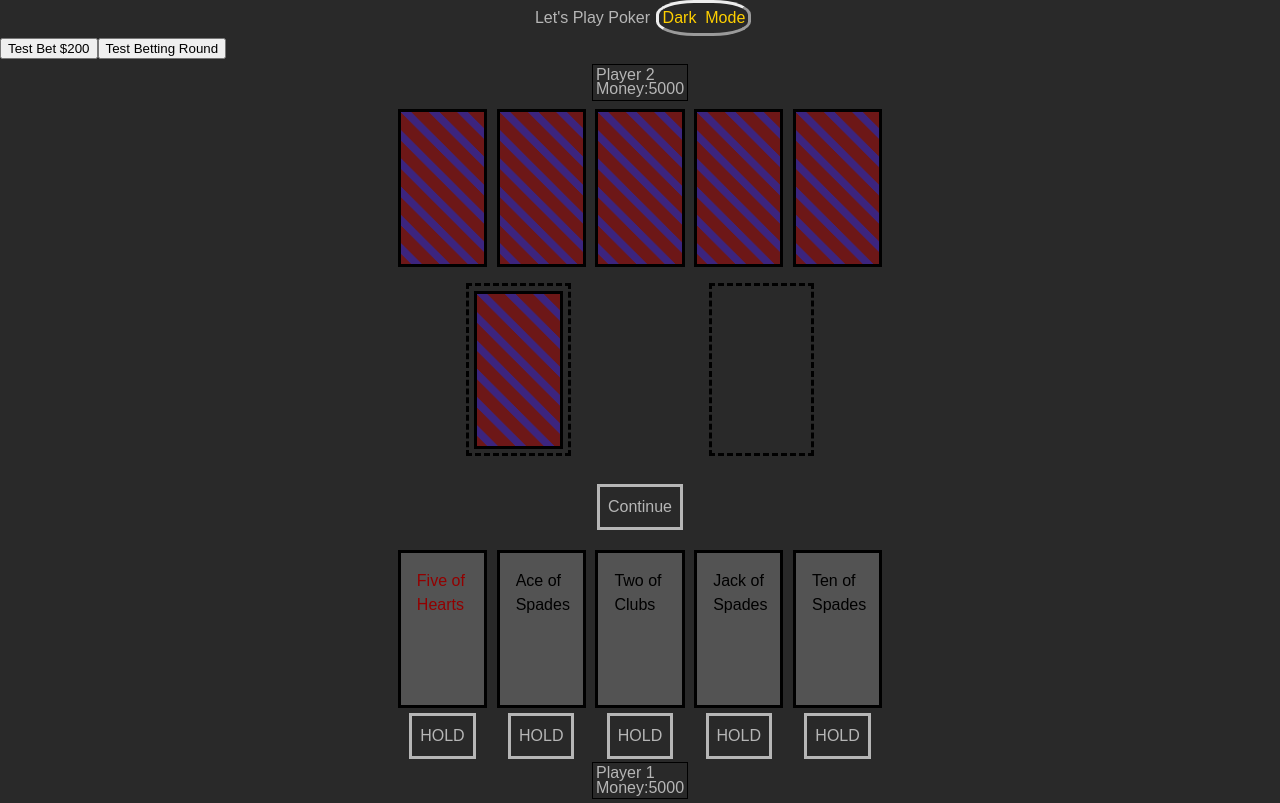
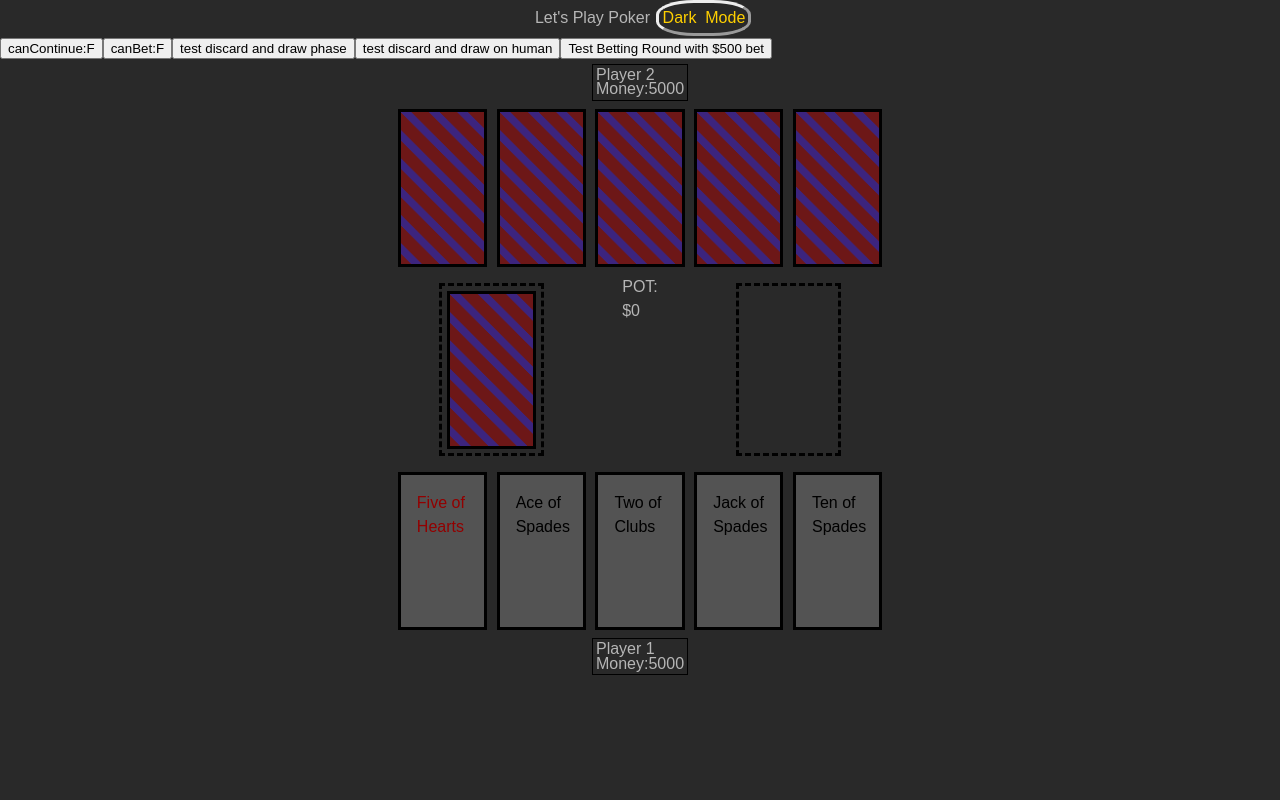
Before and after one commit to ShaneButtCodeNL/poker-app, a React (Create React App) app: page /poker in a window 1280 px wide. Built offline with nearby package versions, Linux system fonts and the light colour scheme.

Commit message:
did discard Next up fix betting

```diff
--- a/src/components/Card.tsx
+++ b/src/components/Card.tsx
@@ -37,13 +37,15 @@ export default function Card(props: any) {
   };
   function makeHold(player: Number) {
     if (+player === 0)
-      return (
+      return props.canDiscard ? (
         <div
           className="cardButton btn"
           onClick={() => holdClickEvent(props.cardPos)}
         >
           {hold ? "HOLD" : "DISCARD"}
         </div>
+      ) : (
+        <div></div>
       );
   }
 
@@ -77,8 +79,8 @@ export default function Card(props: any) {
 
   return (
     <div className="cardZone">
+      {makeHold(props.player)}
       {renderCard()}
-      {makeHold(props.player)}
     </div>
   );
 }
--- a/src/components/DeckArea.tsx
+++ b/src/components/DeckArea.tsx
@@ -31,6 +31,10 @@ export default function DeckArea(props: any) {
       <div id="deckPile" className="deckPosition">
         {renderDeck()}
       </div>
+      <div id="potInfo">
+        POT:
+        <br />${props.pot}
+      </div>
       <div id="discardPile" className="deckPosition">
         {renderDiscard()}
       </div>
--- a/src/components/GameArea.tsx
+++ b/src/components/GameArea.tsx
@@ -1,42 +1,38 @@
-import { useEffect, useState } from "react";
-
+//React
+import { useState } from "react";
+//Components
 import Hand from "./Hand";
 import DeckArea from "./DeckArea";
 import PlayerInfo from "./PlayerInfo";
+//Functions
 import Poker from "../functions/Poker";
 
 function GameArea(props: any) {
-  const getMyBet = async (currentbet: Number, ammountBet: Number) => {
-    /**
-     * FIX JUST FOR TEST
-     */
-    return parseInt(
-      prompt(
-        "Please enter your bet:\nTo Call: $" +
-          (+currentbet - +ammountBet) +
-          "\n"
-      )
-    );
-  };
   ////////////////////////    States    ///////////////////////////////
   //The Deck
   const [deck, setDeck] = useState(null);
   //The Discard Pile
   const [discardPile, setDiscardPile] = useState(null);
-  //Round of play 1 indexed
-  let [turn, setTurn] = useState(1);
+  //Round of play 0 indexed
+  const [round, setRound] = useState(0);
   //Player turn in round 0 indexed
-  let [playerTurn, setPlayerTurn] = useState(0);
+  const [playerTurn, setPlayerTurn] = useState(0);
   //The size of the pot
-  let [pot, setPot] = useState(0);
+  const [pot, setPot] = useState(0);
   //Positions of cards to be kept
   const [holdList, setHoldList] = useState([true, true, true, true, true]);
   //Card design
   const [cardDesign, setCardDesign] = useState(0);
+  //Can bet
+  const [canBet, setCanBet] = useState(false);
+  //Can select cards to discard
+  const [canDiscard, setcanDiscard] = useState(false);
+  //can start a round
+  const [canStart, setCanStart] = useState(true);
   //The game
   const [pokerGame, setPokerGame] = useState(() => {
     return new Poker(props.minBet, props.startMoney, props.numOfPlayers, {
-      setTurn: setTurn,
+      setRound: setRound,
       setPlayerTurn: setPlayerTurn,
       setPot: setPot,
       setHoldList: setHoldList,
@@ -47,15 +43,59 @@ function GameArea(props: any) {
     });
   });
 
-  //Discards selected cards
-  const continueClickEvent = () => {
-    let pos = [];
-    for (let i = 0; i < +holdList.length; i++) {
-      if (!holdList[i]) pos.push(i);
+  const nextRound = () => {
+    setRound((+round + 1) % 5);
+    setCanBet(isBettingRound());
+    setcanDiscard(isDiscardRound());
+    setCanStart(isDrawRound());
+  };
+
+  const isDrawRound = () => {
+    return round === 0;
+  };
+
+  const isDiscardRound = () => {
+    return round === 2;
+  };
+
+  const isBettingRound = () => {
+    return round === 1 || round === 3;
+  };
+
+  const renderDiscardButton = (player: Number) => {
+    if (canDiscard) {
+      if (player) return;
+      return (
+        <div
+          className={"continueButton cardButton btn"}
+          onClick={() => discardClickEvent()}
+        >
+          Discard
+        </div>
+      );
     }
-    pokerGame.discardAndDraw(playerTurn, pos);
+  };
+
+  //Discards selected cards and starts discard and draw phase for computer players
+  const discardClickEvent = () => {
+    pokerGame.discardTurn(getHoldPositions());
+    setcanDiscard(false);
+  };
+
+  /**
+   * Gets a 0 based list of cards to discard
+   * @returns The pos of cards to be discarded
+   */
+  const getHoldPositions = () => {
+    let hp = [...holdList];
+    let discardList = [];
     setHoldList([true, true, true, true, true]);
-    console.log("Deck", deck.size(), "\nDiscard:", discardPile.size());
+    for (let i = 0; i < 5; i++) {
+      if (!hp[i]) {
+        discardList.push(i);
+      }
+    }
+    return discardList;
   };
 
   const renderPlayerInfo = (player: Number) => {
@@ -79,7 +119,8 @@ function GameArea(props: any) {
           mode={props.mode}
           holdList={holdList}
           setHoldList={setHoldList}
-          continueClickEvent={continueClickEvent}
+          renderDiscardButton={renderDiscardButton}
+          canDiscard={canDiscard}
           cardDesign={cardDesign}
         />
       );
@@ -89,19 +130,37 @@ function GameArea(props: any) {
   return (
     <div>
       <div id="playAreaContainer">
-        <button
-          onClick={() => {
-            pokerGame.makeBet(0, 200);
-          }}
-        >
-          Test Bet $200
+        <button onClick={() => setcanDiscard(!canDiscard)}>
+          canContinue:{canDiscard ? "T" : "F"}
+        </button>
+        <button onClick={() => setCanBet(!canBet)}>
+          canBet:{canBet ? "T" : "F"}
         </button>
         <button
           onClick={() => {
-            pokerGame.bettingRound(getMyBet);
+            pokerGame.discardAndDraw(0, getHoldPositions());
+            console.log(
+              "Deck sizes",
+              pokerGame.getDeckSize(),
+              pokerGame.getDiscardPileSize()
+            );
           }}
         >
-          Test Betting Round
+          test discard and draw phase
+        </button>
+        <button
+          onClick={() => {
+            pokerGame.discardTurn(getHoldPositions());
+          }}
+        >
+          test discard and draw on human
+        </button>
+        <button
+          onClick={() => {
+            pokerGame.bettingRound(500);
+          }}
+        >
+          Test Betting Round with $500 bet
         </button>
         <div id="designSelector"></div>
         <div id="playArea">
@@ -120,6 +179,7 @@ function GameArea(props: any) {
                 discardPile={discardPile}
                 cardDesign={cardDesign}
                 mode={props.mode}
+                pot={pot}
               />
             </div>
             <div id="centerPlayAreaBottom">
--- a/src/components/Hand.tsx
+++ b/src/components/Hand.tsx
@@ -7,19 +7,6 @@ export default function Hand(props: any) {
     if (props.player === 2) return "playerThreeHand";
     if (props.player === 1) return "playerTwoHand";
     if (props.player === 0) return "playerOneHand";
-  };
-
-  //Makes button for confirming discard
-  const continueButton = (player) => {
-    if (player) return;
-    return (
-      <div
-        className={"continueButton cardButton btn"}
-        onClick={() => props.continueClickEvent()}
-      >
-        Continue
-      </div>
-    );
   };
 
   /**
@@ -34,7 +21,7 @@ export default function Hand(props: any) {
 
   return (
     <div id={player()} className="vFlex centerFlexAlign maxHeight">
-      {continueButton(props.player)}
+      {props.renderDiscardButton(props.player)}
       <div
         className={
           "handZone maxHeight " +
@@ -51,6 +38,7 @@ export default function Hand(props: any) {
               updateHoldList={updateHoldList}
               mode={props.mode}
               cardDesign={props.cardDesign}
+              canDiscard={props.canDiscard}
             />
           );
         })}
--- a/src/functions/Poker.tsx
+++ b/src/functions/Poker.tsx
@@ -16,7 +16,7 @@ class Poker {
   private heldCash: Array<Number>;
   //The deck of cards with no jokers
   private deck: Deck;
-  //Discsrded cards added back to the deck when it runs out
+  //Discarded cards added back to the deck when it runs out
   private discardPile: Deck;
   //Functions for altering state of app
   private stateFunctions: any;
@@ -41,6 +41,7 @@ class Poker {
   ) {
     this.stateFunctions = stateFunctions;
     this.pot = 0;
+    this.round = 1;
     this.turnCount = 0;
     this.round = 1;
     this.bets = [];
@@ -73,30 +74,7 @@ class Poker {
     this.stateFunctions.setHeldCards(this.heldCards);
     stateFunctions.setDeck(this.deck);
     stateFunctions.setDiscardPile(this.discardPile);
-  }
-
-  /**
-   * First turn in a round of play everyone antes to play if they can't they are out
-   */
-  public deal() {
-    let hands = [];
-    //set up players
-    for (let i = 0; i < this.numOfPlayers; i++) {
-      //Can ante? if can't they are out of the game
-      if (this.canBet(i, this.minBet)) {
-        this.ante(i);
-        let hand = [];
-        //Draw 5 cards
-        for (let j = 0; j < 5; j++) {
-          hand.push(this.draw());
-        }
-        hands.push(hand);
-      } else {
-        //Empty hand
-        hands.push([]);
-      }
-    }
-    this.stateFunctions.setHeldCards([...hands]);
+    stateFunctions.setRound(this.round);
   }
 
   /**
@@ -118,6 +96,37 @@ class Poker {
   }
 
   /**
+   * Checks if a player has folded
+   * @param player The player number
+   */
+  public isOut(player: Number) {
+    //Checks if a player is playing in round by checking if they have a hand
+    return this.heldCards[+player].length === 0;
+  }
+
+  /**
+   * Checks if a player can make a bet
+   * @param player The Player betting
+   * @param bet The bet they want to make
+   */
+  public canBet(player: Number, bet?: Number) {
+    return (
+      this.heldCash[+player] >=
+      +(bet ? bet : this.currentBet) - +this.bets[+player]
+    );
+  }
+
+  /**
+   * Checks if a player can check
+   */
+  public canCheck() {
+    for (let bet of this.bets) {
+      if (bet) return false;
+    }
+    return true;
+  }
+
+  /**
    * Gets whose turn it is
    * @returns The player number turn
    */
@@ -125,29 +134,14 @@ class Poker {
     return +this.turnCount % +this.numOfPlayers;
   }
 
-  /**
-   * A round where players that can play or haven't folded may call or raise bet
-   * @param player The players turn
-   */
-  public async bettingRound(getBet) {
-    console.log("Click betting Round");
-    console.log("Players:", this.numOfPlayers);
-    while (this.turnCount < this.numOfPlayers) {
-      console.log("turn:", this.getPlayerTurn());
-      if (this.getPlayerTurn()) {
-        console.log("Player" + this.getPlayerTurn() + ":" + this.currentBet);
-        this.call(+this.getPlayerTurn());
-      } else {
-        await getBet(+this.currentBet, +this.bets[0]).then((val: Number) => {
-          console.log("myBet", val);
-          this.makeBet(0, +val);
-        });
-      }
-      this.turnCount = +this.turnCount + 1;
-    }
-    this.turnCount = 0;
-    this.currentBet = this.minBet;
-    this.resetBets();
+  //The ammount of cards remaining in the deck
+  public getDeckSize() {
+    return this.deck.size();
+  }
+
+  //The ammount of cards in the discard pile
+  public getDiscardPileSize() {
+    return this.discardPile.size();
   }
 
   /**
@@ -179,23 +173,14 @@ class Poker {
     }
   }
 
-  //The ammount of cards remaining in the deck
-  public getDeckSize() {
-    return this.deck.size();
-  }
-
-  //The ammount of cards in the discard pile
-  public getDiscardPileSize() {
-    return this.discardPile.size();
-  }
-
   /**
    * Draws a card from the deck if the deck is empty adds discarded cards to the deck then shuffles and draws
    */
-  private draw() {
-    if (!this.deck.canDraw) {
+  private async draw() {
+    if (!this.deck.canDraw()) {
       this.deck.addDeckToBottom(this.discardPile);
       this.discardPile = new Deck();
+      this.stateFunctions.setDiscardPile(this.discardPile);
       this.deck.shuffle();
     }
     const card = this.deck.draw();
@@ -208,7 +193,7 @@ class Poker {
    * @param player The player number who is discarding and drawing zero based
    * @param cardPositions The zero based positions of cards they are discarding ex [0,1,4]
    */
-  public discardAndDraw(player: Number, cardPositions: Array<Number>) {
+  public async discardAndDraw(player: Number, cardPositions: Array<Number>) {
     //Copy hands
     let hands = [...this.heldCards];
     //For each selected card position
@@ -216,7 +201,20 @@ class Poker {
       //Add selected card to discard pile
       this.discardPile.addToTop(hands[+player][+pos]);
       //Draw new card and place in hand in same position
-      hands[+player][+pos] = this.draw();
+      await this.draw().then((card) => {
+        console.log(card.toString());
+        hands[+player][+pos] = card;
+      });
+      /**
+       * *********Testing remove
+       */
+      console.log(
+        "Deck:",
+        this.getDeckSize(),
+        "\nDiscard:",
+        this.getDiscardPileSize()
+      );
+      //***************** */
     }
     //Update states
     this.stateFunctions.setDiscardPile(this.discardPile);
@@ -259,27 +257,6 @@ class Poker {
   }
 
   /**
-   * Checks if a player has folded
-   * @param player The player number
-   */
-  public isOut(player: Number) {
-    //Checks if a player is playing in round by checking if they have a hand
-    return this.heldCards[+player].length === 0;
-  }
-
-  /**
-   * Checks if a player can make a bet
-   * @param player The Player betting
-   * @param bet The bet they want to make
-   */
-  public canBet(player: Number, bet?: Number) {
-    return (
-      this.heldCash[+player] >=
-      +(bet ? bet : this.currentBet) - +this.bets[+player]
-    );
-  }
-
-  /**
    * Initial bet to play a game of poker
    * @param player player to ante if null everyone antes
    */
@@ -291,16 +268,6 @@ class Poker {
       return;
     }
     this.makeBet(player, this.minBet);
-  }
-
-  /**
-   * Checks if a player can check
-   */
-  public canCheck() {
-    for (let bet of this.bets) {
-      if (bet) return false;
-    }
-    return true;
   }
 
   public allIn(player: Number) {
@@ -339,5 +306,78 @@ class Poker {
       this.makeBet(player, +newBet - +this.bets[+player]);
     }
   }
+
+  /**
+   * First turn in a round of play everyone antes to play if they can't they are out
+   */
+  public deal() {
+    let hands = [];
+    //set up players
+    for (let i = 0; i < this.numOfPlayers; i++) {
+      //Can ante? if can't they are out of the game
+      if (this.canBet(i, this.minBet)) {
+        this.ante(i);
+        let hand = [];
+        //Draw 5 cards
+        for (let j = 0; j < 5; j++) {
+          hand.push(this.draw());
+        }
+        hands.push(hand);
+      } else {
+        //Empty hand
+        hands.push([]);
+      }
+    }
+    this.stateFunctions.setHeldCards([...hands]);
+  }
+
+  /**
+   * A round where players that can play or haven't folded may call or raise bet
+   * @param bet Human players bet
+   */
+  public async bettingRound(bet: Number) {
+    //Round continues until all bets are equal and each player has had a turn to bet
+    while (this.turnCount < this.numOfPlayers) {
+      //Computer Players
+      if (this.getPlayerTurn()) {
+        //Simple logic for now computers will only call
+        await this.call(+this.getPlayerTurn());
+      }
+      //Human Player
+      else {
+        //Make player bet
+        this.makeBet(0, bet);
+      }
+      //Increment turn count
+      this.turnCount = +this.turnCount + 1;
+    }
+    //Reset values after round ends
+    this.turnCount = 0;
+    this.currentBet = this.minBet;
+    this.resetBets();
+  }
+
+  /**
+   * A round where players may discard cards to get different cards
+   * @param cardPos Cards player wants to discard
+   */
+  public async discardTurn(cardPos: Array<Number>) {
+    while (+this.turnCount < +this.numOfPlayers) {
+      //Computer Players
+      //Update later use badPokerCards for testing
+      if (this.getPlayerTurn()) {
+        await BadPokerCards().then((pos) =>
+          this.discardAndDraw(this.getPlayerTurn(), pos)
+        );
+      }
+      //Human
+      else {
+        await this.discardAndDraw(0, cardPos);
+      }
+      this.turnCount = +this.turnCount + 1;
+    }
+    this.turnCount = 0;
+    this.stateFunctions.setPlayerTurn(0);
+  }
 }
 export default Poker;
```
Also changed, not shown: src/components/PlayerBet.tsx (added, +31 -0 lines), 1 other file (tests, documents, lock files or other folders).
